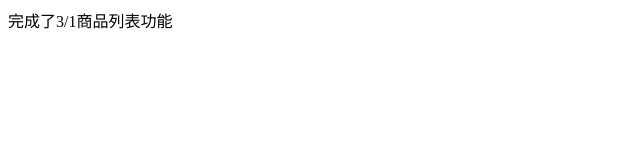
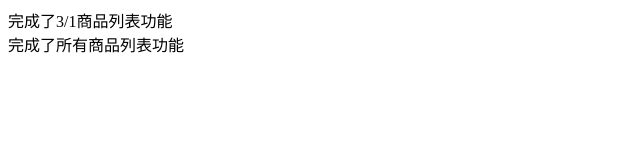
Before and after one commit to nanaihaonv2018/-sz12, a plain HTML site: page goodList.html in a window 1280 px wide. Shown: the whole page, without its empty margins (0-640 px from the left). Drawn offline with Linux system fonts and the light colour scheme.

Commit message:
完成了所有的商品列表功能

```diff
--- a/goodList.html
+++ b/goodList.html
@@ -5,5 +5,6 @@
     </head>
     <body>
     <div>完成了3/1商品列表功能</div>
+    <div>完成了所有商品列表功能</div>
     </body>
 </html>
```
